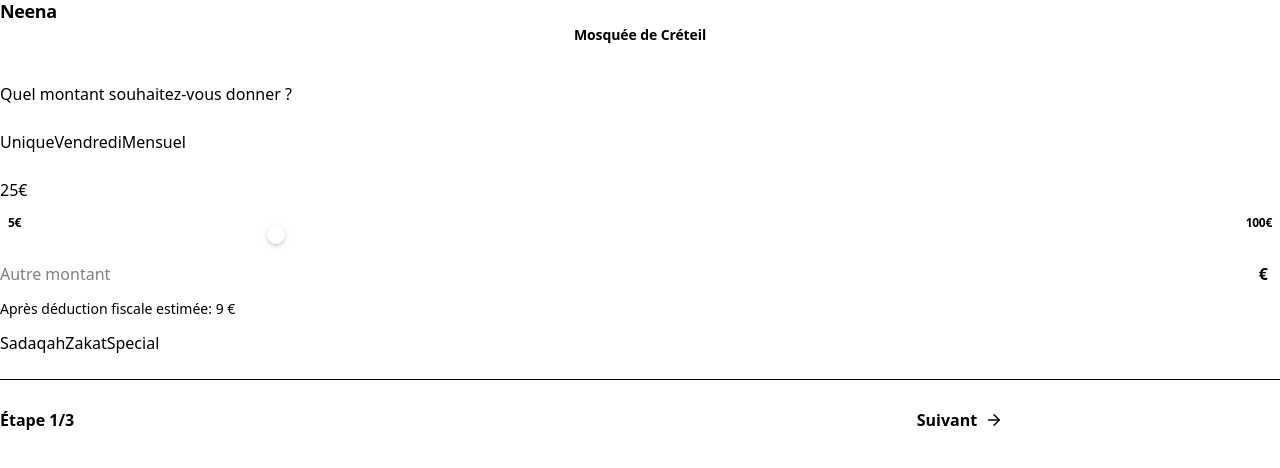
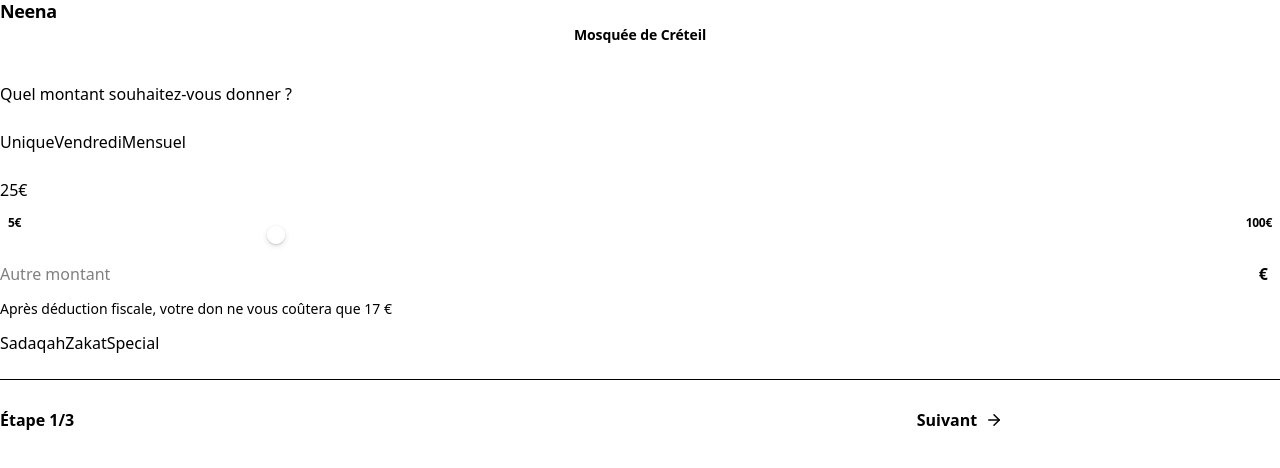
Before and after one commit to chaaaady/NeenaV3, a Next.js app: page /step-amount in a window 1280 px wide. Shown: the top 468 px of the page. Built offline with nearby package versions, Linux system fonts and the light colour scheme.

Commit message:
Fix copy: show net amount after deduction (amount - deduction) on V1 as well

```diff
--- a/src/app/(don)/step-amount/page.tsx
+++ b/src/app/(don)/step-amount/page.tsx
@@ -99,7 +99,7 @@
                   rightAccessory="€"
                 />
                 <div className="text-[14px] text-[var(--text-muted)]">
-                  Après déduction fiscale estimée: {formatEuro(values.amount * 0.34)}
+                  Après déduction fiscale, votre don ne vous coûtera que {formatEuro(Math.max(0, values.amount - values.amount * 0.34))}
                 </div>
               </div>
 
```
